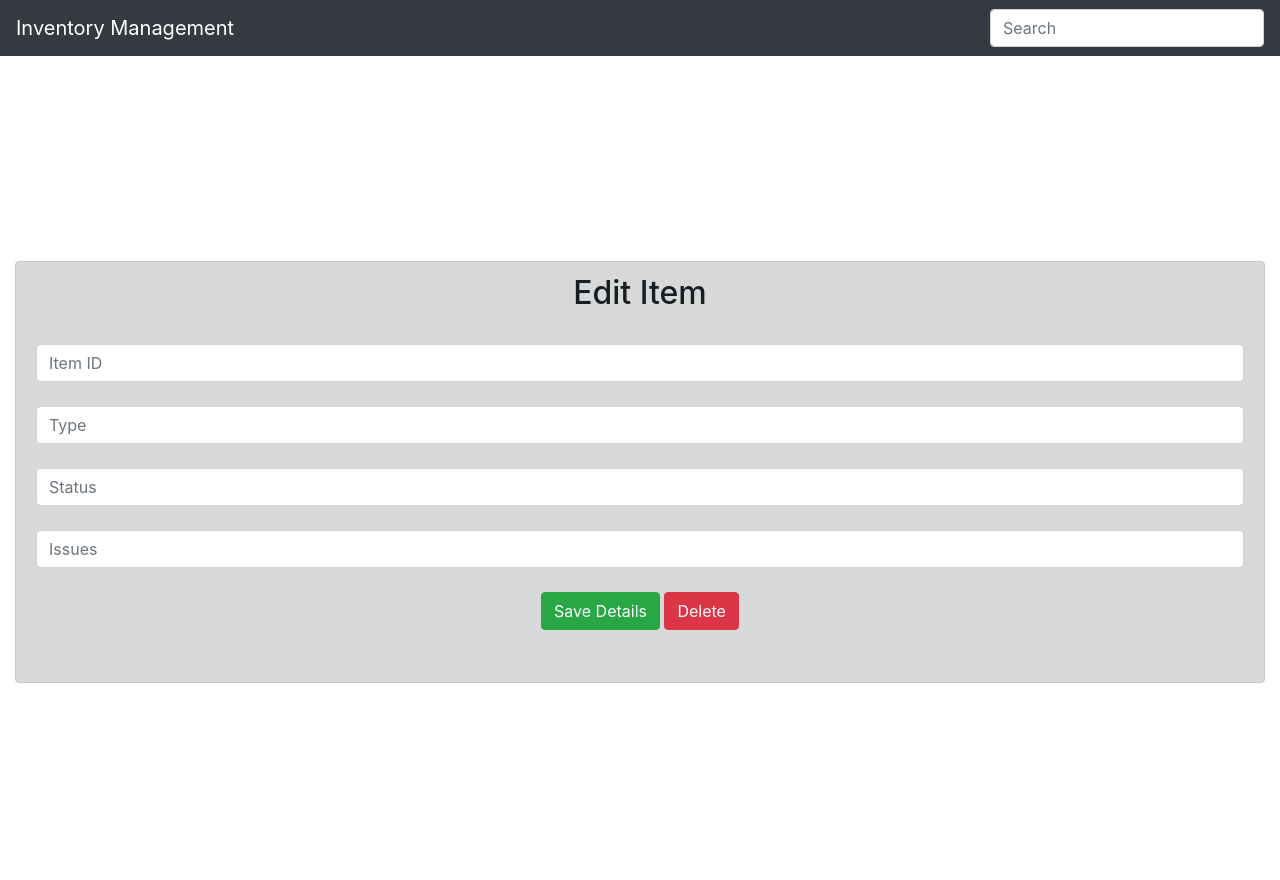
After one commit to ea777/stock, a Django app: page /edit_accesspoint/1 in a window 1280 px wide. The commit adds this page. Run offline with Django 3.2, Linux system fonts and the light colour scheme; data that the repository does not hold is empty; some libraries are stand-ins or nearby versions.

Commit message:
creating edit functionality

```diff
--- a/stockmgt/stock/templates/display_ap.html
+++ b/stockmgt/stock/templates/display_ap.html
@@ -15,7 +15,7 @@
 		<div class="list">
 		  {% for accesspoint in response.accesspoint %}
 		  <!-- <li> -->
-			  <a href="#" class="list-group-item list-group-item-action flex-column align-items-start">
+			<a href="{% url 'edit_accesspoint' id=accesspoint.idaccesspoints %}" class="list-group-item list-group-item-action flex-column align-items-start">
 				<div class="d-flex w-100 justify-content-between">
 				  <h5 class="mb-1 type">{{ accesspoint.type }}</h5>
 				  <small class="status">{{ accesspoint.status }}</small>
@@ -24,7 +24,9 @@
 			  </a>
 		  <!-- </li> -->
 		  {% endfor %}
+
 		</div>
+
 	</div>
 
 
--- a/stockmgt/stock/templates/display_powersupply.html
+++ b/stockmgt/stock/templates/display_powersupply.html
@@ -16,7 +16,6 @@
 		  {% for powersupply in response.powersupply %}
 		  <!-- <li> -->
 			<a href="{% url 'edit_powersupply' id=powersupply.idpowersupply %}" class="list-group-item list-group-item-action flex-column align-items-start">
-			  <a href="#" class="list-group-item list-group-item-action flex-column align-items-start">
 				<div class="d-flex w-100 justify-content-between">
 				  <h5 class="mb-1 type">{{ powersupply.type }}</h5>
 				  <small class="status">{{ powersupply.status }}</small>
--- /dev/null
+++ b/stockmgt/stock/templates/edit_accesspoint.html
@@ -0,0 +1,24 @@
+{% extends 'base.html' %}
+
+{% block content %}
+
+<div class="h-100 row align-items-center">
+      <div class="col">
+        <div class="alert alert-dark text-center">
+            <h2>Edit Item</h2>
+            <br>
+              <form method="post">
+                {% csrf_token %}
+                    <input type="text" name="item_id" class="form-control" placeholder="Item ID" value="{{ response.accesspoint_details.idaccesspoints }}"><br>
+                    <input type="text" name="type" class="form-control" placeholder="Type" value="{{ response.accesspoint_details.type }}"><br>
+                    <input type="text" name="status" class="form-control" placeholder="Status" value="{{ response.accesspoint_details.status }}"><br>
+                    <input type="text" name="issues" class="form-control" placeholder="Issues" value="{{ response.accesspoint_details.issues }}"><br>
+                    <button class="btn btn-success" type="submit"><i class="fas fa-sign-in-alt"></i> Save Details</button>
+                    <button class="btn btn-danger" type="button" onclick="location.href='{% url 'delete_switch' %}'"><i class="fas fa-sync-alt"></i> Delete</button>
+              </form>
+            <br>
+        </div>
+      </div>
+    </div>
+
+{% endblock %}
```
